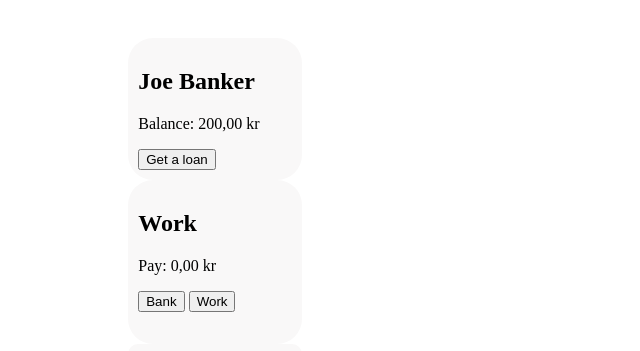
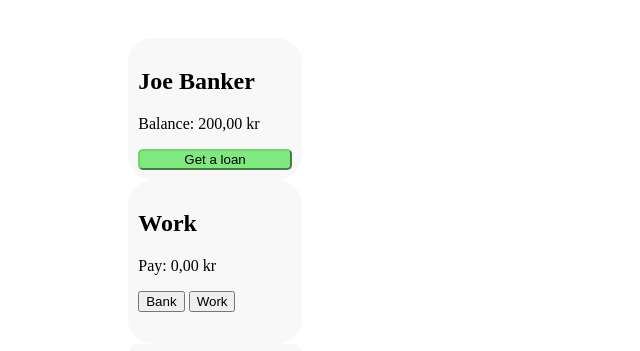
Before and after one commit to KarolineOijorden/Assignment1KomputerStore, a PHP site: page / in a window 1280 px wide. Shown: the part 63-414 px from the top of the page, without its empty margins (0-640 px from the left). Run offline with PHP 8.4, Linux system fonts and the light colour scheme.

Commit message:
add button styling

```diff
--- a/css/style.css
+++ b/css/style.css
@@ -30,3 +30,11 @@ div {
 #Bank, #Work, #LaptopSelection {
     width: 15%;
 }
+
+#btn-get-loan {
+    background-color: rgb(127, 233, 127);
+    border-color: rgb(115, 210, 115);
+    width: 100%;
+    border-radius: 5px;
+    box-shadow: none;
+}
```
